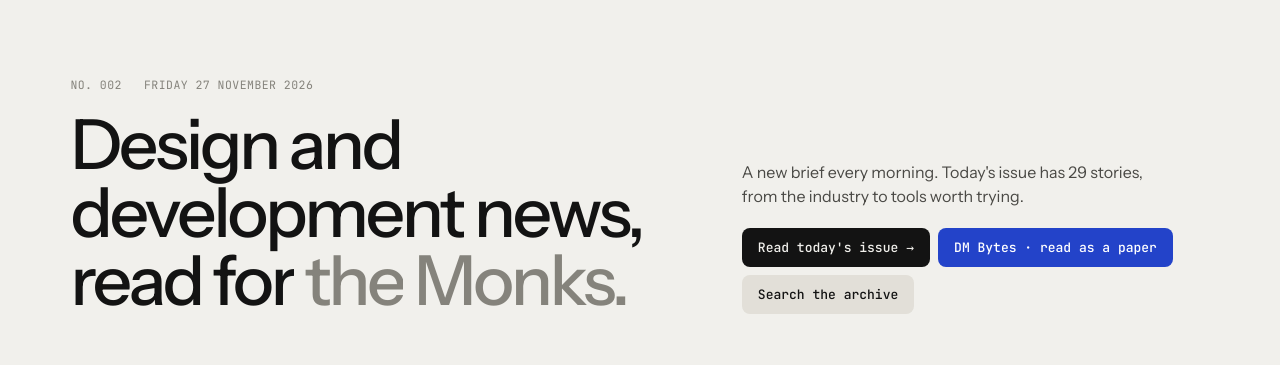
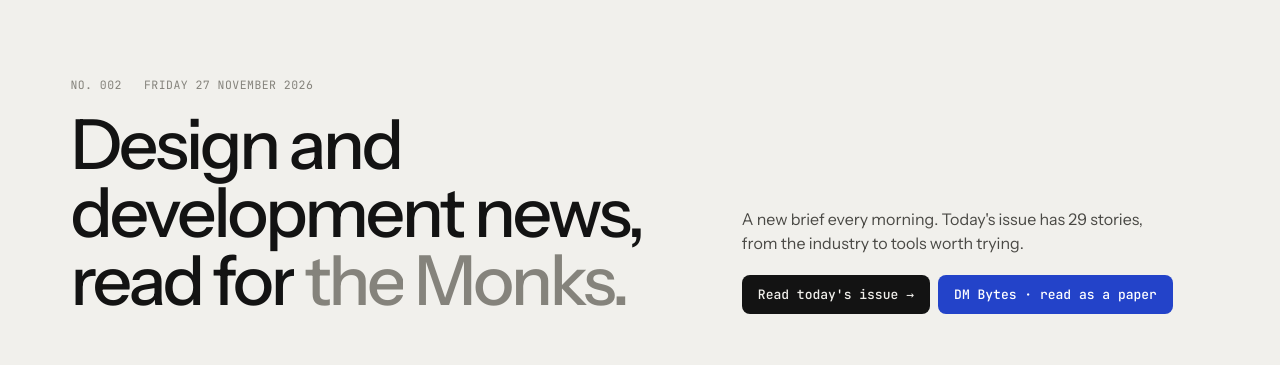
Before and after one commit to ahp-011/monks-news, an Astro site: page / in a window 1280 px wide. Shown: the part 69-434 px from the top of the page. Built offline with nearby package versions, Linux system fonts and the light colour scheme; Astro itself is replaced by a stand-in of ours.

Commit message:
Remove the archive button from the homepage hero
Co-Authored-By: Claude Opus 5.5 <noreply@anthropic.com>
Claude-Session: https://claude.ai/code/session_01JCySx8PZ1uo9k9zmpMYXvb

```diff
--- a/src/pages/index.astro
+++ b/src/pages/index.astro
@@ -25,7 +25,6 @@ const storyTeam = (id: string) => issue.stories.find((s) => s.id === id)?.team ?
         <div class="hero__btns">
           <a class="btn" href={url.issue(issue.date)}>Read today's issue <span class="arrow">→</span></a>
           <a class="btn btn--bytes" href="/paper/">DM Bytes · read as a paper</a>
-          <a class="btn btn--secondary" href="/archive/">Search the archive</a>
         </div>
       </div>
     </div>
```
